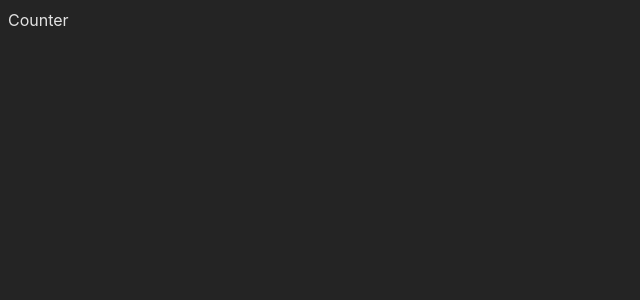
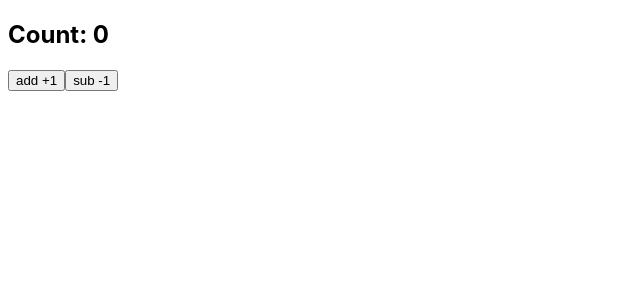
Before and after one commit to DimPack/reactVitaPractic, a React (Vite) app: page / in a window 1280 px wide. Shown: the top 300 px of the page, without its empty margins (0-640 px from the left). Built offline with nearby package versions, Linux system fonts and the light colour scheme.

Commit message:
add Counter

```diff
--- a/src/components/Counter/index.jsx
+++ b/src/components/Counter/index.jsx
@@ -1,11 +1,20 @@
-
+import { useState } from "react";
 
 const Counter = () => {
-    return (
-        <div>
-            Counter
-        </div>
-    );
-}
+  const [count, setSCount] = useState(0);
+  const increment = () => {
+    setSCount(count + 1);
+  };
+  const decrement = () => {
+    setSCount(count + -1);
+  };
+  return (
+    <div>
+      <h2>Count: {count} </h2>
+      <button onClick={increment}>add +1</button>
+      <button onClick={decrement}>sub -1</button>
+    </div>
+  );
+};
 
 export default Counter;
--- a/src/index.css
+++ b/src/index.css
@@ -1,18 +1,3 @@
 :root {
   font-family: Inter, system-ui, Avenir, Helvetica, Arial, sans-serif;
-  line-height: 1.5;
-  font-weight: 400;
-
-  color-scheme: light dark;
-  color: rgba(255, 255, 255, 0.87);
-  background-color: #242424;
-
-  font-synthesis: none;
-  text-rendering: optimizeLegibility;
-  -webkit-font-smoothing: antialiased;
-  -moz-osx-font-smoothing: grayscale;
 }
-
-a {
-  color: inherit;
-}
```
Also changed, not shown: src/App.jsx (+6 -4 lines).
